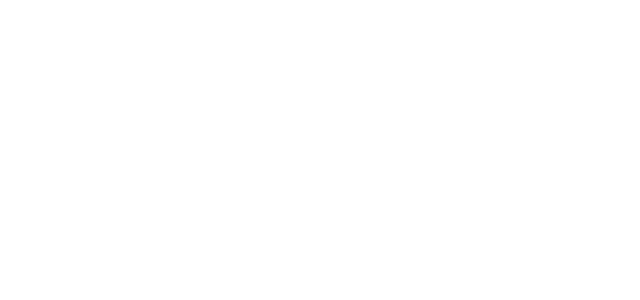
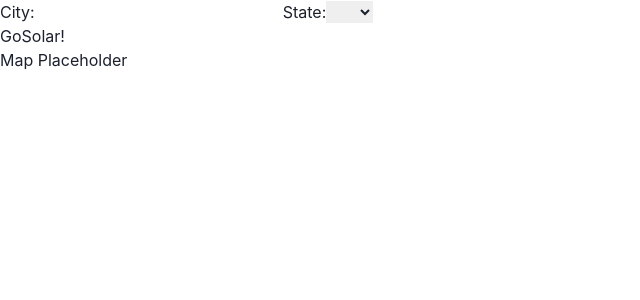
Before and after one commit to aaronlwan/energy-demand-map-frontend, a React (Create React App) app in the folder client/: page /site-sourcing-map/1/1/1 in a window 1280 px wide. Before the commit this address had no page. Shown: the top 300 px of the page, without its empty margins (0-640 px from the left). Built offline with nearby package versions, Linux system fonts and the light colour scheme.

Commit message:
nav to map with query

```diff
--- a/client/src/App.js
+++ b/client/src/App.js
@@ -12,7 +12,7 @@ function App() {
         <BrowserRouter>
           <Routes>
             <Route exact path="/home" element={<CallToActionWithAnnotation/>}/>
-            <Route exact path="/site-sourcing-map" element={<MapPage/>}/>
+            <Route exact path="/site-sourcing-map/:lat/:lon/:rad" element={<MapPage/>}/>
           </Routes>
         </BrowserRouter>
       </div>
--- a/client/src/components/home-page/Home.js
+++ b/client/src/components/home-page/Home.js
@@ -1,6 +1,8 @@
 import Head from 'next/head';
 import {React, useState} from "react";
 import { Navigate } from "react-router-dom";
+import { GetLatLon } from '../../api-calls/GetLatLon';
+import states from '../../statecodes.json';
 import {
   Box,
   Heading,
@@ -21,11 +23,24 @@ import {
 
 export default function CallToActionWithAnnotation() {
   const [buttonClicked, setButtonClicked] = useState(false);
+  const [state, setState] = useState("");
+  const [city, setCity] = useState("");
+  const [radius, setRadius] = useState(5000);
+  const [lat, setLat] = useState("");
+  const [lon, setLon] = useState("");
+  const stateCodes = Object.keys(states);
 
   if (buttonClicked) {
-    return (
-      <Navigate to="/site-sourcing-map"/>
-    )
+    const latLonData = GetLatLon(city, state, "US");
+    latLonData.then((res)=> {
+       setLat(res.lat);
+       setLon(res.lon);
+    })
+    if (lat !== "" && lon !== "") {
+      return (
+        <Navigate to={`/site-sourcing-map/${lat}/${lon}/${radius}`}/>
+      )
+    }
   }
 
   return (
@@ -64,13 +79,11 @@ export default function CallToActionWithAnnotation() {
             alignSelf={'center'}
             position={'relative'}>
             <HStack spacing={3}>
-              <Input variant='outline' placeholder='City' />
-              <Select placeholder='State'>
-                <option value='option1'>Option 1</option>
-                <option value='option2'>Option 2</option>
-                <option value='option3'>Option 3</option>
+              <Input variant='outline' placeholder='City' value={city} onChange={({target})=> {setCity(target.value)}} />
+              <Select placeholder='State' value={state} onChange={({target})=> {setState(target.value)}} >
+                {stateCodes.map((code) => <option key={code}>{code}</option>)}
               </Select>
-              <Input variant='outline' placeholder='Capture Radius' />
+              <Input variant='outline' placeholder='Capture Radius' value={radius} onChange={({target})=> {setRadius(target.value)}} />
             </HStack>
             <Button
               colorScheme={'green'}
@@ -96,13 +109,6 @@ export default function CallToActionWithAnnotation() {
                 top={'10px'}
               />
             </Box>
-            <Spinner
-              thickness="4px"
-              speed="0.65s"
-              emptyColor="gray.200"
-              color="#FE6700"
-              size="xl"
-            />
           </Stack>
         </Stack>
       </Container>
--- a/client/src/components/map-page/MapPage.js
+++ b/client/src/components/map-page/MapPage.js
@@ -2,6 +2,9 @@ import { React, useState} from 'react';
 import { GetMapHtml } from '../../api-calls/GetMapHtml';
 import { GetLatLon } from '../../api-calls/GetLatLon';
 import states from '../../statecodes.json';
+import Spinner from '@chakra-ui/react';
+import { useParams } from "react-router-dom";
+
 
 const MapPage = () => {
     const [mapLoaded, setMapLoaded] = useState(false);
```
